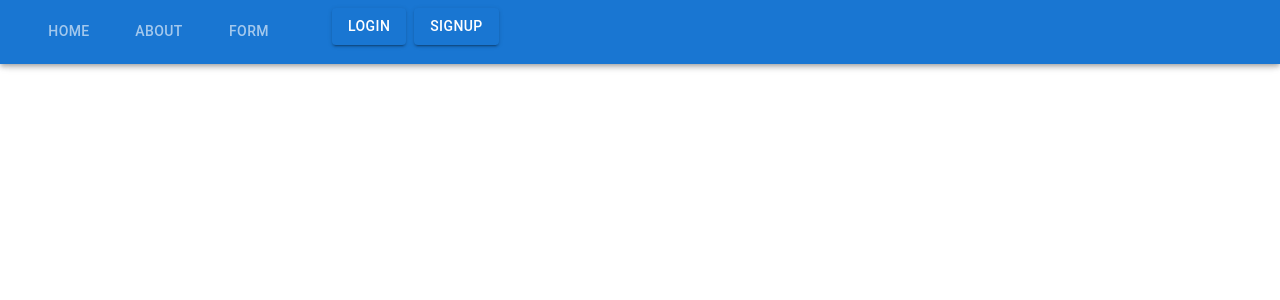
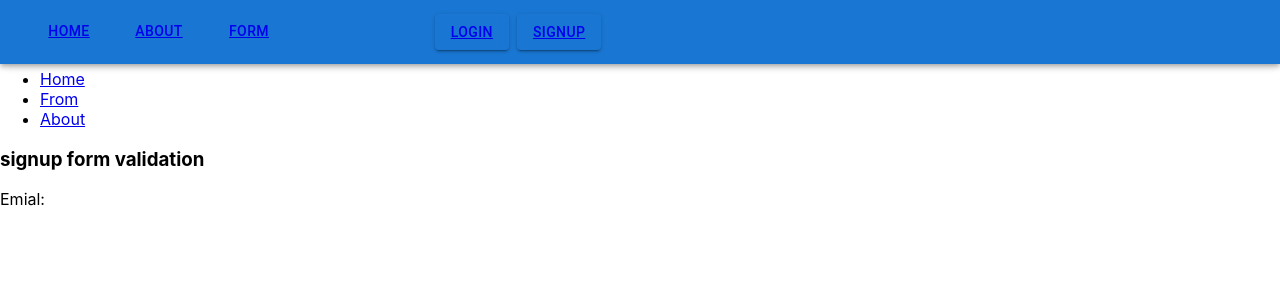
Before and after one commit to Alapnachavan/random-project, a React (Create React App) app: page /form in a window 1280 px wide. Shown: the top 300 px of the page. Built offline with nearby package versions, Linux system fonts and the light colour scheme.

Commit message:
routing complted

```diff
--- a/package.json
+++ b/package.json
@@ -12,6 +12,7 @@
     "@testing-library/user-event": "^13.5.0",
     "react": "^18.2.0",
     "react-dom": "^18.2.0",
+    "react-router-dom": "^6.16.0",
     "react-scripts": "5.0.1",
     "web-vitals": "^2.1.4"
   },
--- a/src/App.js
+++ b/src/App.js
@@ -1,11 +1,51 @@
+
+// import React from "react";
+// import { BrowserRouter as Router, Route,  } from "react-router-dom";
+// import Navbar from "./components/Navbar";
+// import Home from "./components/Home";
+// import Form from "./components/Form";
+
+// function App() {
+//   return (
+//     <Router>
+//       <div>
+//         <Navbar />
+
+
+//           <Route path="/" exact component={Home} />
+//           <Route path="/form" component={Form} />
+
+
+//       </div>
+//     </Router>
+//   );
+// }
+
+// export default App;
+import React from "react";
 import Navbar from "./components/Navbar";
-import Searchbar from "./components/searchbar"
-import './App.css'
+import Login from "./components/Login";
+import Home from "./components/Home";
+import Form from "./components/Form";
+import About from "./components/About";
+import { Routes, Route,Link } from "react-router-dom";
+
 function App() {
   return (
-    <div >
+    <div>
+      <h2> Wel-come to my app </h2>
       <Navbar/>
-      <Searchbar/>
+      <Login/>
+      <ul>
+        <li><Link to="/">Home</Link></li>
+        <li><Link to="/form">From</Link></li>
+        <li><Link to="/About">About</Link></li>
+      </ul>
+      <Routes>
+        <Route path="/" element={<Home />} />
+        <Route path="/form" element={<Form />}/>
+        <Route path="/About" element={<About />}/>
+      </Routes>
     </div>
   );
 }
--- /dev/null
+++ b/src/components/About.js
@@ -0,0 +1,9 @@
+import React from "react";
+
+const About = () => {
+  return(
+    <div>Hello About page</div>
+  )
+};
+
+export default About;
--- /dev/null
+++ b/src/components/Form.js
@@ -0,0 +1,18 @@
+
+const Form = () => {
+    return(
+        <div className="signup-container">
+            <div className="signup_form">
+                <h3>signup form validation</h3>
+                <div className="form">
+                    <form>
+                        <lable>Emial:</lable>
+                    </form>
+                </div>
+
+            </div>
+        </div>
+    )
+};
+
+export default Form;
--- /dev/null
+++ b/src/components/Home.js
@@ -0,0 +1,9 @@
+import React from "react";
+
+const Home = () => {
+  return(
+    <div>Hello Form page</div>
+  )
+};
+
+export default Home;
--- /dev/null
+++ b/src/components/Login.js
@@ -0,0 +1,9 @@
+import React from "react";
+
+const Login = () => {
+  return(
+    <div></div>
+  )
+};
+
+export default Login;
--- a/src/components/Navbar.js
+++ b/src/components/Navbar.js
@@ -1,47 +1,75 @@
+
+// import React from "react";
+// import { AppBar, Button, Grid, Tab, Tabs, Toolbar } from "@mui/material";
+// import Box from "@mui/material/Box";
+// import { Link } from "react-router-dom"; // Import Link from react-router-dom
+
+// const Navbar = () => {
+//   return (
+//     <AppBar>
+//       <Toolbar>
+//         <Grid container alignItems="center" justifyContent="space-between">
+//           <Grid item md={3}>
+//             <Tabs>
+//               <Tab label={<Link to="/home">Home</Link>} />
+//               <Tab label={<Link to="/about">About</Link>} />
+//               <Tab label={<Link to="/form">Form</Link>} />
+//             </Tabs>
+//           </Grid>
+//           <Grid item md={8}>
+//             <Box sx={{ marginLeft: "auto" }}>
+//               <Button variant="contained">
+//                 <Link to="/login">Login</Link>
+//               </Button>
+//               <Button sx={{ marginLeft: 1 }} variant="contained">
+//                 <Link to="/signup">Signup</Link>
+//               </Button>
+//             </Box>
+//           </Grid>
+//         </Grid>
+//       </Toolbar>
+//     </AppBar>
+//   );
+// };
+
+// export default Navbar;
 
 import React, { useState } from "react";
-import { AppBar, Button, Grid, Tab, Tabs, Toolbar } from '@mui/material';
-import Box from '@mui/material/Box';
+import { AppBar, Button, Grid, Tab, Tabs, Toolbar,Box } from "@mui/material";
+import { Link } from "react-router-dom";
 
 const Navbar = () => {
-    const [value, setValue] = useState();
+  const [tabValue, setTabValue] = useState(0); // Initialize tabValue with the index of the default selected tab
+
+  const handleChange = (event, newValue) => {
+    setTabValue(newValue); // Update tabValue when a tab is clicked
+  };
 
   return (
     <AppBar>
       <Toolbar>
-                <Grid container
-                sx={{alignContent:"space-between",
-                    }}
-                >
-
-
+        <Grid container alignItems="center" justifyContent="space-between">
           <Grid item md={3}>
-                        <Tabs
-                            indicatorColor="secondary"
-                            textColor="inherit"
-                            value={value}
-                            onChange={(e, val) => setValue(val)}
-                        >
-                            <Tab label="Home" />
-                            <Tab label="About" />
-                            <Tab label="Form" />
+            <Tabs value={tabValue} onChange={handleChange}>
+              <Tab label={<Link to="/home">Home</Link>} />
+              <Tab label={<Link to="/about">About</Link>} />
+              <Tab label={<Link to="/form">Form</Link>} />
             </Tabs>
           </Grid>
           <Grid item md={8}>
-                        <Box sx={{ marginLeft: 'auto' }}>
+            <Box sx={{ marginLeft: "auto" }}>
               <Button variant="contained">
-                                Login
+                <Link to="/login">Login</Link>
               </Button>
               <Button sx={{ marginLeft: 1 }} variant="contained">
-                                Signup
+                <Link to="/signup">Signup</Link>
               </Button>
             </Box>
           </Grid>
-
         </Grid>
       </Toolbar>
     </AppBar>
   );
-}
+};
 
 export default Navbar;
--- a/src/components/searchbar.js
+++ b/src/components/searchbar.js
@@ -1,7 +1,8 @@
-const Searchbar = () => {
-    return (
-      <div >alpana</div>
-    );
-  }
+// import React from "react";
+// const Searchbar = () => {
+//     return (
+//       <div >alpana</div>
+//     );
+//   }
 
-  export default Searchbar;
+//   export default Searchbar;
--- a/src/index.js
+++ b/src/index.js
@@ -1,13 +1,19 @@
 import React from 'react';
 import ReactDOM from 'react-dom/client';
 import './index.css';
+import { BrowserRouter } from 'react-router-dom';
 import App from './App';
 import reportWebVitals from './reportWebVitals';
 
 const root = ReactDOM.createRoot(document.getElementById('root'));
 root.render(
   <React.StrictMode>
-    <App />
+    <BrowserRouter>
+    {/* <Link/> */}
+      <App />
+    </BrowserRouter>
+
+
   </React.StrictMode>
 );
 
```
Also changed, not shown: 1 other file (tests, documents, lock files or other folders). Lines whose indentation alone changed are shown as unchanged.
